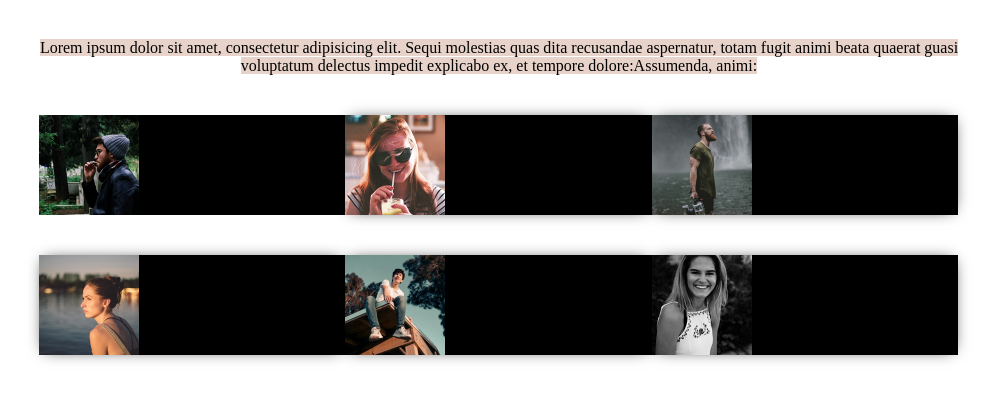
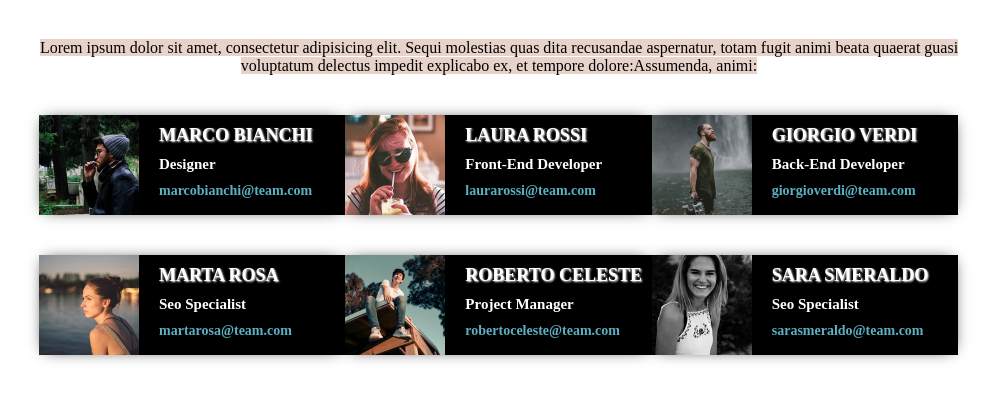
Before and after one commit to alessandrostorchi92/html-css-float-cards, a plain HTML site: page index.html in a window 1280 px wide. Shown: the part 98-498 px from the top of the page, without its empty margins (141-1137 px from the left). Drawn offline with Linux system fonts and the light colour scheme.

Commit message:
Completamento elementi nelle cards

```diff
--- a/css/style.css
+++ b/css/style.css
@@ -15,6 +15,28 @@ h1 {
     font-family: Arial, Helvetica, sans-serif;
     text-align: center;
     margin-top: 40px;
+}
+
+h2 {
+    color: white;
+    font-size: 18px;
+    padding-left: 20px;
+    text-shadow: 1px 1px 2px white;
+    padding-top: 10px;
+}
+
+h3 {
+    color: white;
+    font-size: 15px;
+    padding-left: 20px;
+    padding-top: 10px;
+}
+
+h4 {
+    color: #5CB0C2;
+    font-size: 14px;
+    padding-left: 20px;
+    padding-top: 10px;
 }
 
 p {
@@ -49,6 +71,7 @@ mark {
     height: 100px;
     background-color: black;
     color: white;
+    box-shadow: 0px 0px 15px -6px #000000;
 }
 
 .box2 {
--- a/index.html
+++ b/index.html
@@ -22,37 +22,64 @@
 
       <!-- Paragrafo descrittivo -->
 
-      <p><mark>Lorem ipsum dolor sit amet, consectetur adipisicing elit. Sequi molestias quas dita recusandae
-          aspernatur, totam fugit animi beata quaerat guasi voluptatum delectus impedit explicabo ex, et tempore
-          dolore:Assumenda, animi:</mark></p>
+      <p><mark>Lorem ipsum dolor sit amet, consectetur adipisicing elit. Sequi molestias quas dita recusandae aspernatur, totam fugit animi beata quaerat guasi voluptatum delectus impedit explicabo ex, et tempore dolore:Assumenda, animi:</mark></p>
 
       <!-- Sezioni team cards -->
 
       <div class="container-cards clearfix">
 
         <div class="box1 float-left">
-        <img src="./img/male1.png" alt="Immagine Designer Mario Bianchi">
-        <h2>Mario Bianchi</h2>
+
+          <img class="float-left " src="./img/male1.png" alt="Immagine Designer Marco Bianchi">
+          <h2 class="float-left">MARCO BIANCHI</h2>
+          <h3 class="float-left">Designer</h3>
+          <h4 class="float-left">marcobianchi@team.com</h4>
+
         </div>
 
         <div class="box2 float-left">
-          <img src="./img/female1.png" alt="Immagine Front-End Developer Laura Rossi">
+
+          <img class="float-left" src="./img/female1.png" alt="Immagine Front-End Developer Laura Rossi">
+          <h2 class="float-left">LAURA ROSSI</h2>
+          <h3 class="float-left">Front-End Developer</h3>
+          <h4 class="float-left">laurarossi@team.com</h4>
+
         </div>
 
         <div class="box3 float-left">
-          <img src="./img/male2.png" alt="Immagine Back-End Developer Giorgio Verdi">
-          </div>
+
+          <img class="float-left" src="./img/male2.png" alt="Immagine Back-End Developer Giorgio Verdi">
+          <h2 class="float-left">GIORGIO VERDI</h2>
+          <h3 class="float-left">Back-End Developer</h3>
+          <h4 class="float-left">giorgioverdi@team.com</h4>
+
+        </div>
 
         <div class="box4 float-left">
-          <img src="./img/female2.png" alt="Immagine Seo Specialist Marta Rosa">
+
+          <img class="float-left" src="./img/female2.png" alt="Immagine Seo Specialist Marta Rosa">
+          <h2 class="float-left">MARTA ROSA</h2>
+          <h3 class="float-left">Seo Specialist</h3>
+          <h4 class="float-left">martarosa@team.com</h4>
+
         </div>
 
         <div class="box5 float-left">
-          <img src="./img/male3.png" alt="Immagine Project Manager Roberto Celeste">
+
+          <img class="float-left" src="./img/male3.png" alt="Immagine Project Manager Roberto Celeste">
+          <h2 class="float-left">ROBERTO CELESTE</h2>
+          <h3 class="float-left">Project Manager</h3>
+          <h4 class="float-left">robertoceleste@team.com</h4>
+
         </div>
 
         <div class="box6 float-left">
-          <img src="./img/female3.png" alt="Immagine Analyst Daniela Smeraldo">
+
+          <img class="float-left" src="./img/female3.png" alt="Immagine Analyst Sara Smeraldo">
+          <h2 class="float-left">SARA SMERALDO</h2>
+          <h3 class="float-left">Seo Specialist</h3>
+          <h4 class="float-left">sarasmeraldo@team.com</h4>
+
         </div>
 
       </div>
```
